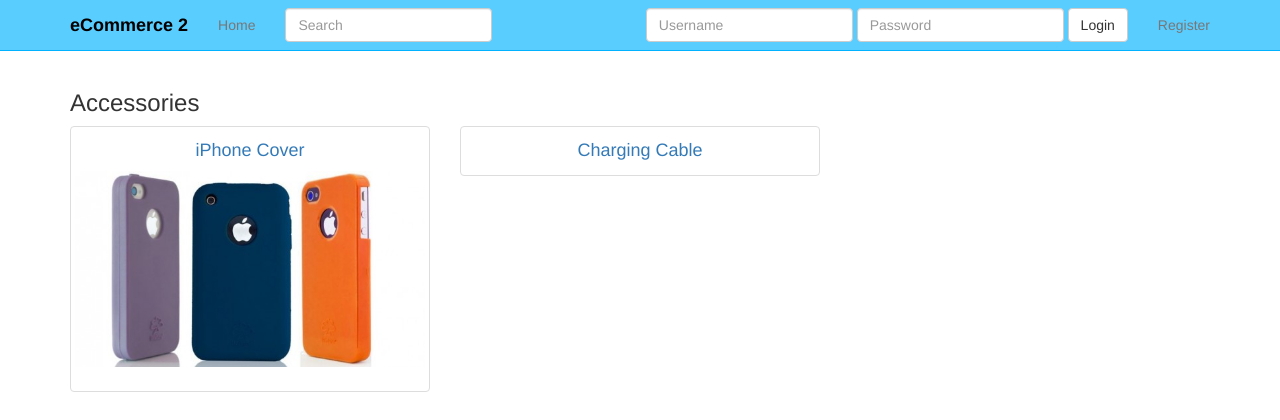
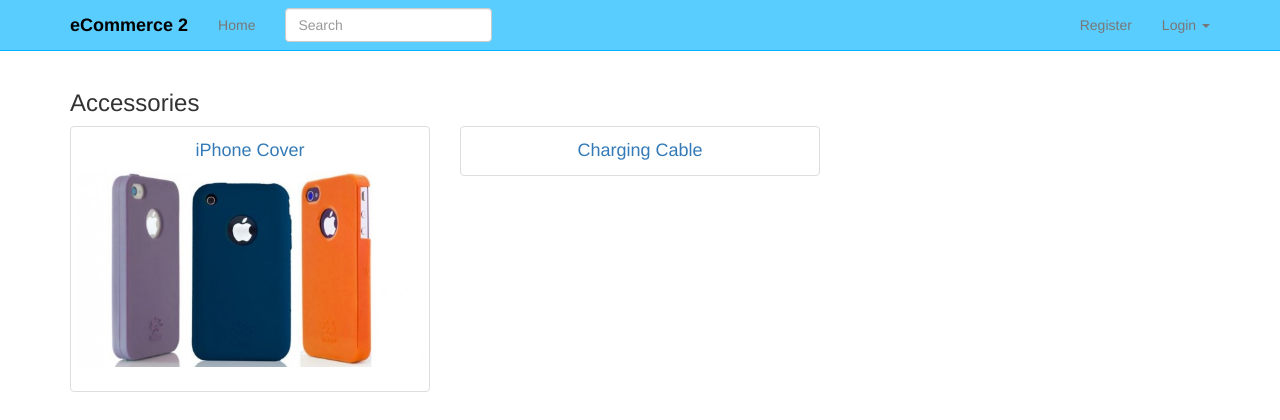
Before and after one commit to codingforentrepreneurs/ecommerce-2, a Django app: a page that uses src/templates/navbar.html in a window 1280 px wide. Shown: the top 420 px of the page. Run offline with Django 3.2, Linux system fonts and the light colour scheme; data comes from the database, SQL or seed files in the repository; both versions use the stored data as it was after the commit; some libraries are stand-ins or nearby versions.

Commit message:
31 - Login as Dropdown Menu

```diff
--- a/src/templates/navbar.html
+++ b/src/templates/navbar.html
@@ -26,18 +26,7 @@
           </form>
 
 
-            <!-- <li class="dropdown">
-              <a href="#" class="dropdown-toggle" data-toggle="dropdown" role="button" aria-expanded="false">Dropdown <span class="caret"></span></a>
-              <ul class="dropdown-menu" role="menu">
-                <li><a href="#">Action</a></li>
-                <li><a href="#">Another action</a></li>
-                <li><a href="#">Something else here</a></li>
-                <li class="divider"></li>
-                <li class="dropdown-header">Nav header</li>
-                <li><a href="#">Separated link</a></li>
-                <li><a href="#">One more separated link</a></li>
-              </ul>
-            </li> -->
+
           </ul>
 
 
@@ -46,20 +35,38 @@
             <li><a href="{% url 'auth_logout' %}">Logout</a></li>
             {% else %}
             <li><a href="{% url 'registration_register' %}">Register</a></li>
-            {% endif %}
-          </ul>
+             {% if not request.user.is_authenticated and not "/accounts/login" in request.get_full_path %}
+              <li class="dropdown">
+              <a href="#" class="dropdown-toggle" data-toggle="dropdown" role="button" aria-expanded="false">Login <span class="caret"></span></a>
+                  <ul class="dropdown-menu" role="menu">
 
-          {% if not request.user.is_authenticated and not "/accounts/login" in request.get_full_path %}
-            <form class='navbar-form navbar-right' method='POST' action='{% url "auth_login" %}'>{% csrf_token %}
+                      <form class='navbar-form' method='POST' action='{% url "auth_login" %}'>{% csrf_token %}
                         <div class='form-group'>
                             <input type='text' class='form-control' name='username' placeholder='Username' />
                         </div>
                         <div class='form-group'>
                             <input type='password' class='form-control' name='password' placeholder='Password' />
                         </div>
-              <button type='submit' class='btn btn-default'>Login</button>
+                        <button type='submit' class='btn btn-default btn-block'>Login</button>
                     </form>
+                   <p class='text-center'><a href='{% url "auth_password_reset" %}'>Forgot password</a>?</p>
+
+
+                    <!-- <li><a href="#">Action</a></li>
+                    <li><a href="#">Another action</a></li>
+                    <li><a href="#">Something else here</a></li>
+                    <li class="divider"></li>
+                    <li class="dropdown-header">Nav header</li>
+                    <li><a href="#">Separated link</a></li>
+                    <li><a href="#">One more separated link</a></li> -->
+                  </ul>
+                </li>
                  {% endif %}
+
+            {% endif %}
+          </ul>
+
+
 
 
         </div><!--/.nav-collapse -->
```
Also changed, not shown: src/db.sqlite3, 1 other file. Lines whose indentation alone changed are shown as unchanged.
